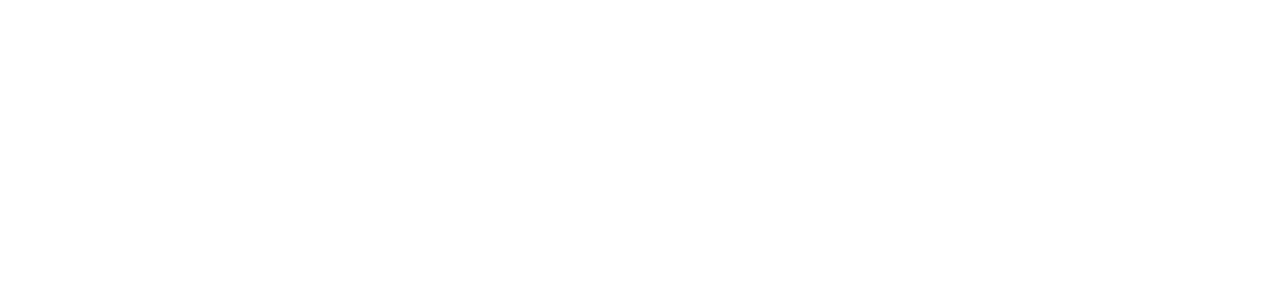
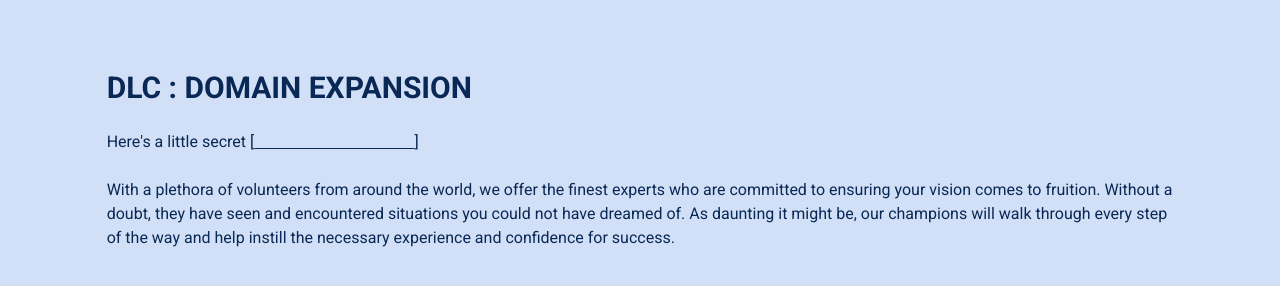
Before and after one commit to WackyChomp/empirical-consulting, a React (Vite) app: page / in a window 1280 px wide. Shown: the part 2146-2432 px from the top of the page. Before the commit the page ends 2056 px from the top, so only its background shows below. Built offline with nearby package versions, Linux system fonts and the light colour scheme.

Commit message:
Added animation to scene benefits page / created scene OurDomains with placeholder content

```diff
--- a/src/App.tsx
+++ b/src/App.tsx
@@ -1,6 +1,7 @@
 import Navbar from '@/scenes/navbar';
 import Home from './scenes/Home';
 import Benefits from './scenes/Benefits';
+import OurDomains from './scenes/OurDomains';
 
 import { useState, useEffect } from 'react';
 import { SelectedPage } from './shared/types';
@@ -34,6 +35,7 @@
       <p className='text-gray-20'>Easter Egg OOC~~~~~ App be right here</p>
       <Home setSelectedPage={setSelectedPage} />
       <Benefits setSelectedPage={setSelectedPage} />
+      <OurDomains setSelectedPage={setSelectedPage} />
     </div>
   )
 }
--- a/src/scenes/Benefits/index.tsx
+++ b/src/scenes/Benefits/index.tsx
@@ -96,14 +96,34 @@
 						{/* Title */}
 						<div className="relative">
 							<div className="uppercase before:absolute before:-top-20 before:-left-20 before:z-[1] before:content-abstractwaves">
-								<HText>
-									Lets achieve more {' '}
-									<span className="text-primary-500">together</span>
-								</HText>
+								<motion.div
+									initial='hidden'
+									whileInView='visible'
+									viewport={{ once: true, amount: 0.5, }}
+									transition={{ delay: 0.2, duration: 1 }}
+									variants={{
+										hidden: { opacity:0, x:50 },
+										visible: { opacity:1, x:0 }
+									}}
+								>
+									<HText>
+										Lets achieve more {' '}
+										<span className="text-primary-500">together</span>
+									</HText>
+								</motion.div>
 							</div>
 						</div>
 						{/* Description */}
-						<div className="">
+						<motion.div
+							initial='hidden'
+							whileInView='visible'
+							viewport={{ once: true, amount: 0.5, }}
+							transition={{ delay: 0.2, duration: 1 }}
+							variants={{
+								hidden: { opacity:0, x:-50 },
+								visible: { opacity:1, x:0 }
+							}}
+						>
 							<p className="my-5">
 								Sure you can accomplish your goals alone but it will take longer as a trade off.
 								You are bound to encounter roadblocks out of your control and this is where we step
@@ -116,7 +136,8 @@
 								either <b>free</b> or <b>affordable</b> depending on your situation. Our standards and commitment
 								to deliver platinum service and satisfaction.
 							</p>
-						</div>
+						</motion.div>
+
 						{/* Button */}
 						<div className="relative mt-16">
 							<div className="before:absolute before:-bottom-20 before:right-40 before:z-[-1] before:content-sparkles">
--- /dev/null
+++ b/src/scenes/OurDomains/index.tsx
@@ -0,0 +1,42 @@
+import { SelectedPage } from '@/shared/types';
+import { motion } from 'framer-motion';
+import HText from '@/shared/HText';
+
+type Props = {
+	setSelectedPage: (value: SelectedPage) => void;
+}
+
+const OurDomains = ({ setSelectedPage }: Props) => {
+  return (
+    <section id='ourdomains' className='w-full bg-primary-100 py-40'>
+			<motion.div onViewportEnter={() => setSelectedPage(SelectedPage)}>
+				<motion.div className='mx-auto w-5/6'
+					initial='hidden'
+					whileInView='visible'
+					viewport={{ once: true, amount: 0.5, }}
+					transition={{ delay: 0.2, duration: 1 }}
+					variants={{
+						hidden: { opacity:0, x:-50 },
+						visible: { opacity:1, x:0 }
+					}}
+				>
+					<div className="">
+						<div className="uppercase">
+							<HText>DLC : Domain Expansion</HText>
+						</div>
+						<p>
+							<br/>
+							Here's a little secret {'['}<u><span className='uppercase bg-primary-100 text-primary-100 hover:bg-secondary-500 hover:text-gray-500'>we are the domain!</span></u>{']'}
+							<br/> <br/>
+							With a plethora of volunteers from around the world, we offer the finest experts who are committed to ensuring your vision comes to fruition.
+							Without a doubt, they have seen and encountered situations you could not have dreamed of. As daunting it might be,
+							our champions will walk through every step of the way and help instill the necessary experience and confidence for success.
+						</p>
+					</div>
+				</motion.div>
+			</motion.div>
+		</section>
+  )
+}
+
+export default OurDomains
```
